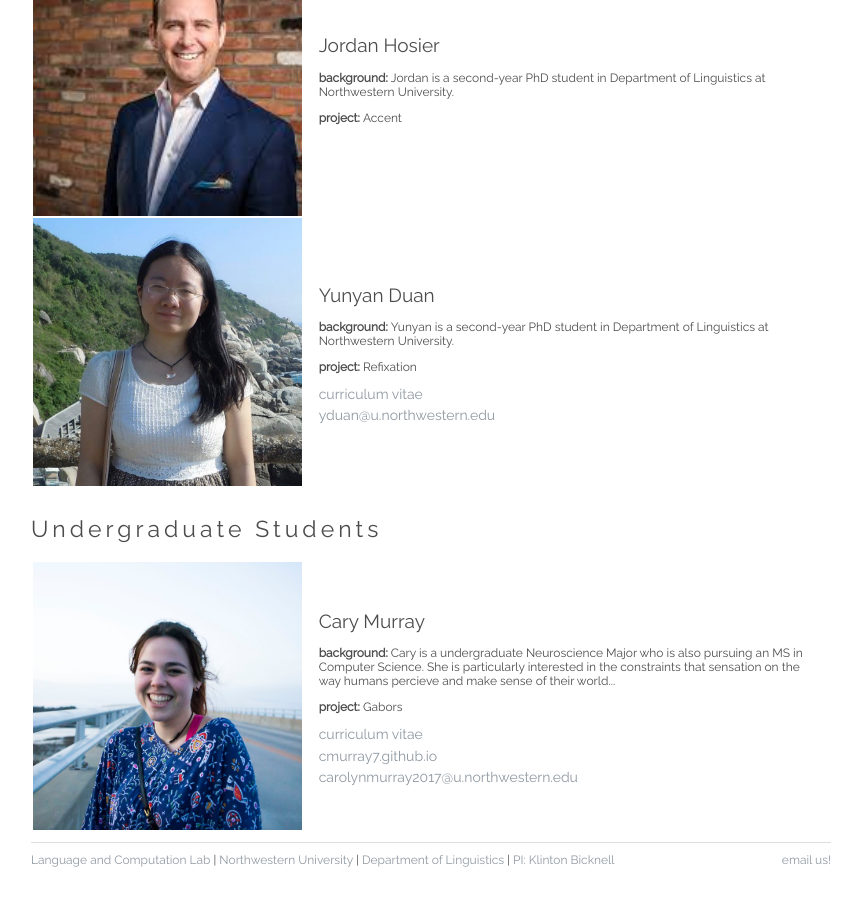
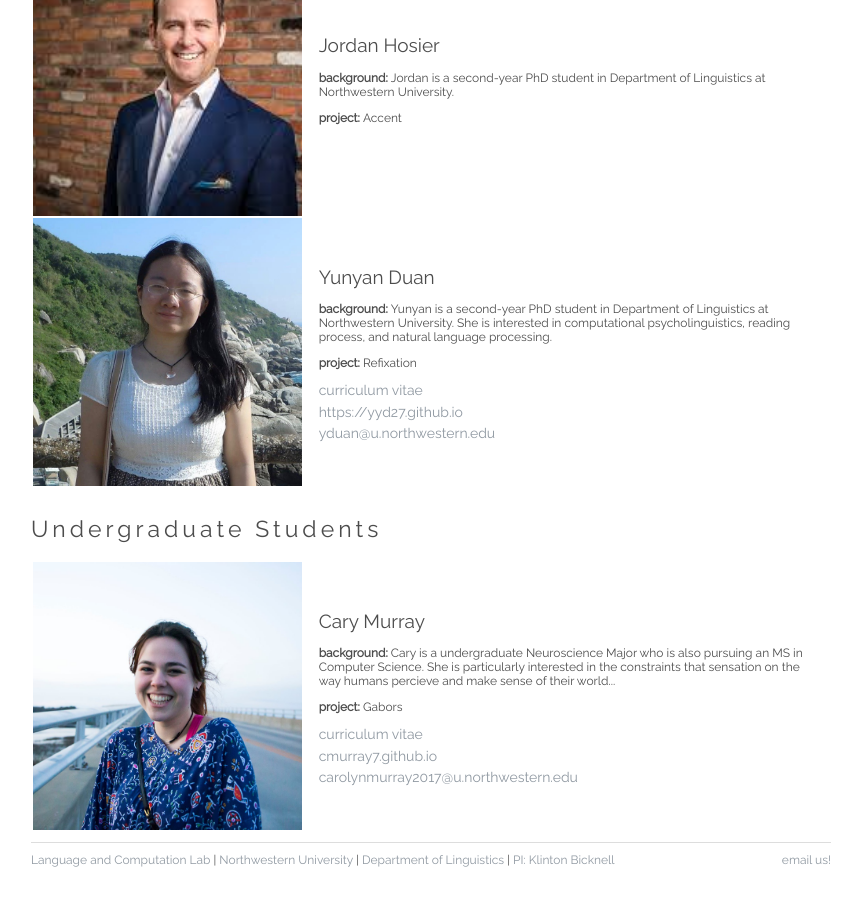
Before and after one commit to langcomp/langcomp.github.io, a Jekyll site: the page built from people.html, in a window 1280 px wide and 900 px high, scrolled down 917 px. Shown: the whole window, without its empty margins (209-1070 px from the left). Built offline with Jekyll 4.4.1, drawn with Linux system fonts in a browser that asks for light colours.

Commit message:
Update grads.yaml

```diff
--- a/_data/people/grads.yaml
+++ b/_data/people/grads.yaml
@@ -34,9 +34,9 @@
   position: Graduate student
   picture: 'yunyan.jpg'
   background: >
-    Yunyan is a second-year PhD student in Department of Linguistics at Northwestern University.
+    Yunyan is a second-year PhD student in Department of Linguistics at Northwestern University. She is interested in computational psycholinguistics, reading process, and natural language processing.
   projects:  Refixation
   cv: ""   #if you do have any of the following, leave as ""
-  links: ""
+  links: "https://yyd27.github.io"
   contact:
     email: yduan@u.northwestern.edu
```
